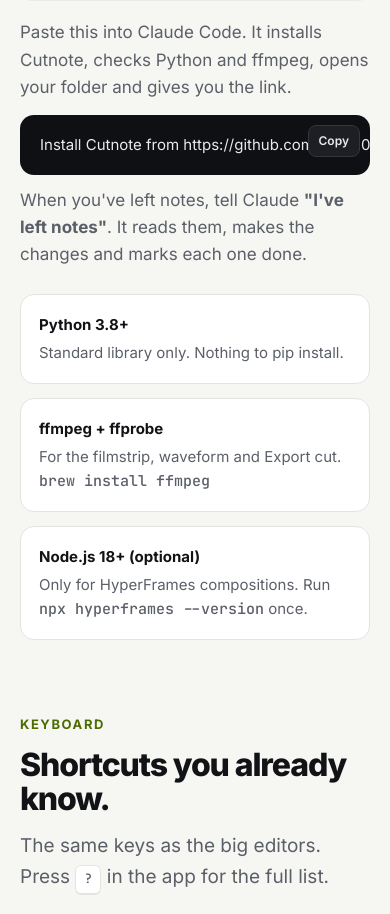
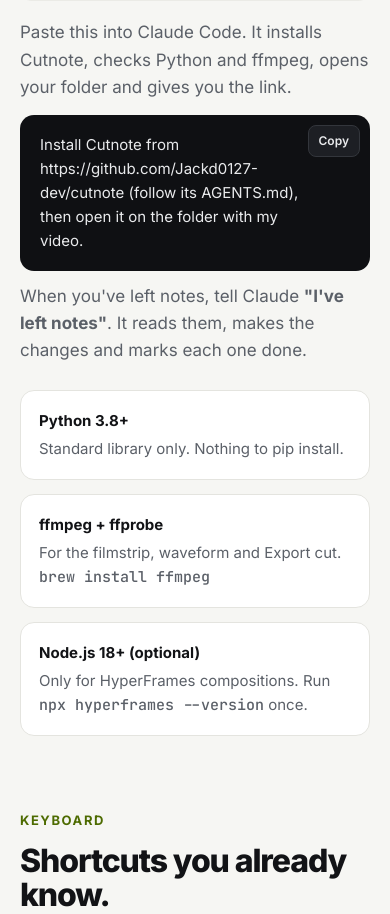
Before and after one commit to Jackd0127-dev/cutnote, a plain HTML site: page docs/index.html in a window 390 px wide. Shown: the part 6041-6955 px from the top of the page. Drawn offline with Linux system fonts and the light colour scheme.

Commit message:
Website: wrap the Claude install prompt on small screens
Co-Authored-By: Claude Opus 5.5 <noreply@anthropic.com>

```diff
--- a/docs/index.html
+++ b/docs/index.html
@@ -203,7 +203,7 @@
     </div>
     <div class="panel on" id="p1">
       <p>Paste this into Claude Code. It installs Cutnote, checks Python and ffmpeg, opens your folder and gives you the link.</p>
-      <div class="code">Install Cutnote from https://github.com/Jackd0127-dev/cutnote (follow its AGENTS.md), then open it on the folder with my video.<button class="copy">Copy</button></div>
+      <div class="code" style="white-space:pre-wrap">Install Cutnote from https://github.com/Jackd0127-dev/cutnote (follow its AGENTS.md), then open it on the folder with my video.<button class="copy">Copy</button></div>
       <p>When you've left notes, tell Claude <b>"I've left notes"</b>. It reads them, makes the changes and marks each one done.</p>
     </div>
     <div class="panel" id="p2">
```
